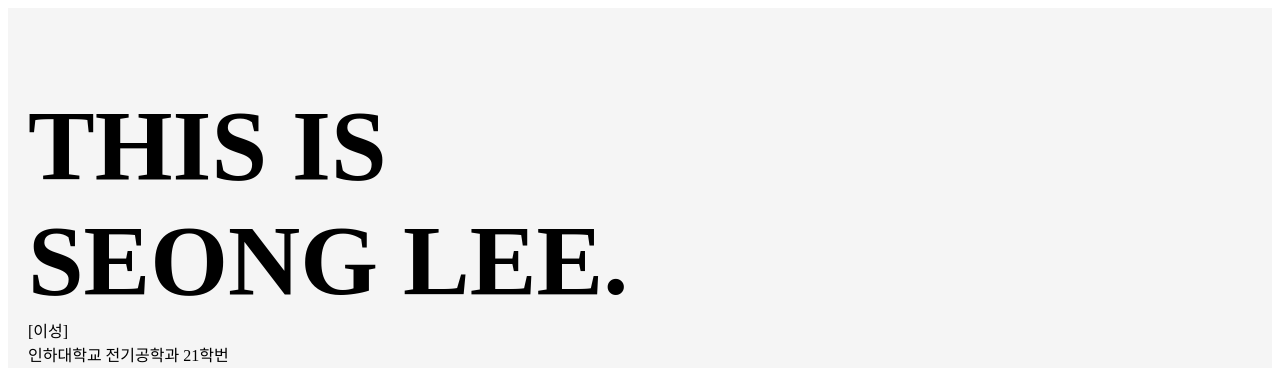
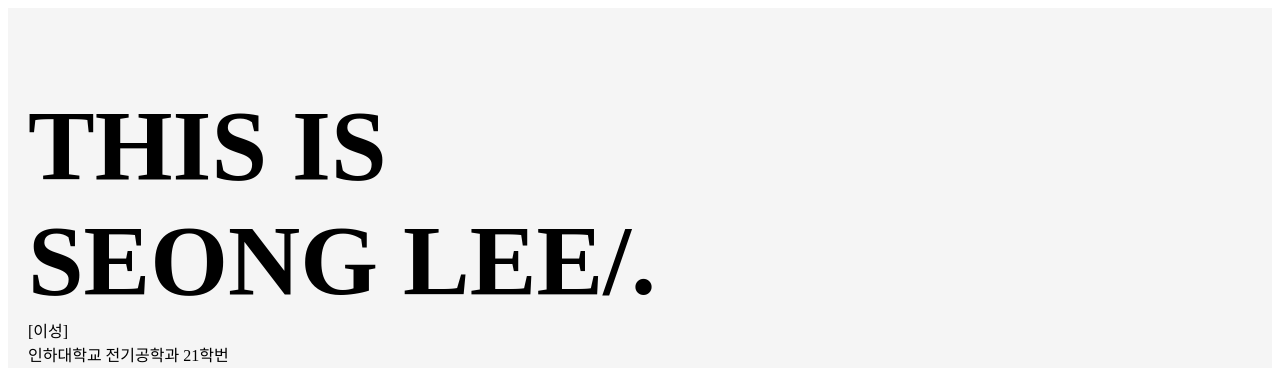
Before and after one commit to soriSeong/Intoduce, a plain HTML site: page index.html in a window 1280 px wide. Shown: the top 368 px of the page. Drawn offline with Linux system fonts and the light colour scheme; files whose address does not match are found by name; a web font is replaced by a local one.

Commit message:
first commit2

```diff
--- a/index.html
+++ b/index.html
@@ -10,7 +10,7 @@
 
     <div class="main-title">
       <div class="main-text">
-        <h1 class="myname">THIS IS<br>SEONG LEE.</h1>
+        <h1 class="myname">THIS IS<br>SEONG LEE/.</h1>
         <p class="profile">[이성]<br>인하대학교 전기공학과 21학번<br>'대담한 통솔자'<br>FrontEnd</p>
       </div>
     </div>
```
